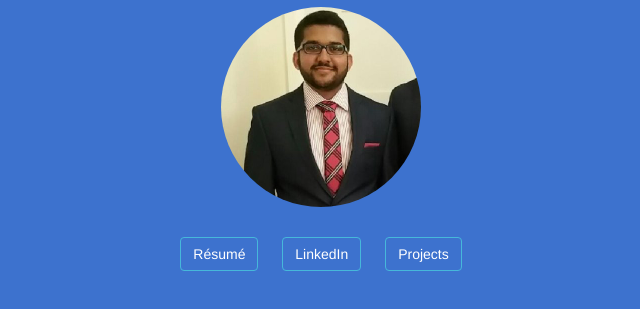
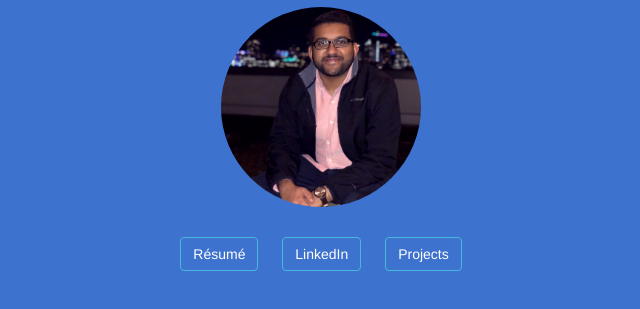
Before and after one commit to salman-mithani/salman-mithani.github.io, a plain HTML site: page index.html in a window 1280 px wide. Shown: the part 63-372 px from the top of the page, without its empty margins (319-959 px from the left). Drawn offline with nearby package versions, Linux system fonts and the light colour scheme.

Commit message:
Changed picture

```diff
--- a/index.html
+++ b/index.html
@@ -44,7 +44,7 @@
 <body style="background: #3D72CE" class = "animated bounceInLeft">
 	<h1 align="center" style="color: white">Salman Mithani</h1>
 	<div align="center">
-		<img src="docs/pic.jpg" class="img-circle" width="200" height="200">
+		<img src="docs/pic_new.jpg" class="img-circle" width="200" height="200">
 	</div>
 	<br>
 	<div align="center" style="color: white">
```
Also changed, not shown: docs/pic_new.jpg (added).
